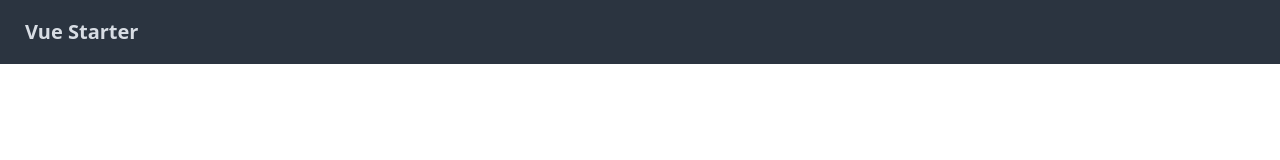
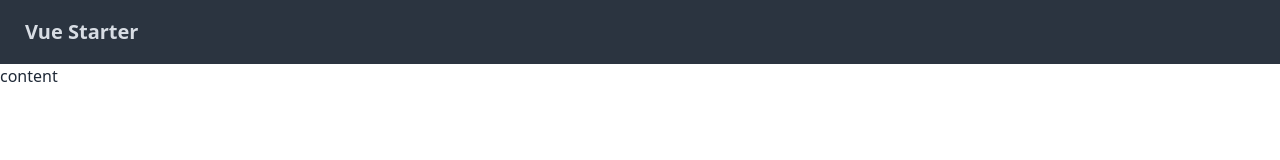
Before and after one commit to howard-tzw/vue-starter, a Vue app: page / in a window 1280 px wide. Shown: the top 160 px of the page. Built offline with nearby package versions, Linux system fonts and the light colour scheme.

Commit message:
upgrade all modules

```diff
--- a/src/views/Home.vue
+++ b/src/views/Home.vue
@@ -1,5 +1,9 @@
 <template>
-  <div class="navbar bg-neutral text-neutral-content">
-    <a class="btn btn-ghost normal-case text-xl">Vue Starter</a>
-  </div>
+	<div>
+		<div class="navbar bg-neutral text-neutral-content">
+			<a class="btn btn-ghost normal-case text-xl">Vue Starter</a>
+		</div>
+
+		<div class="h-[calc(100vh+1000px)]">content</div>
+	</div>
 </template>
```
Also changed, not shown: package.json (+13 -15 lines), src/App.vue (+4 -5 lines), 2 other files (tests, documents, lock files or other folders).
